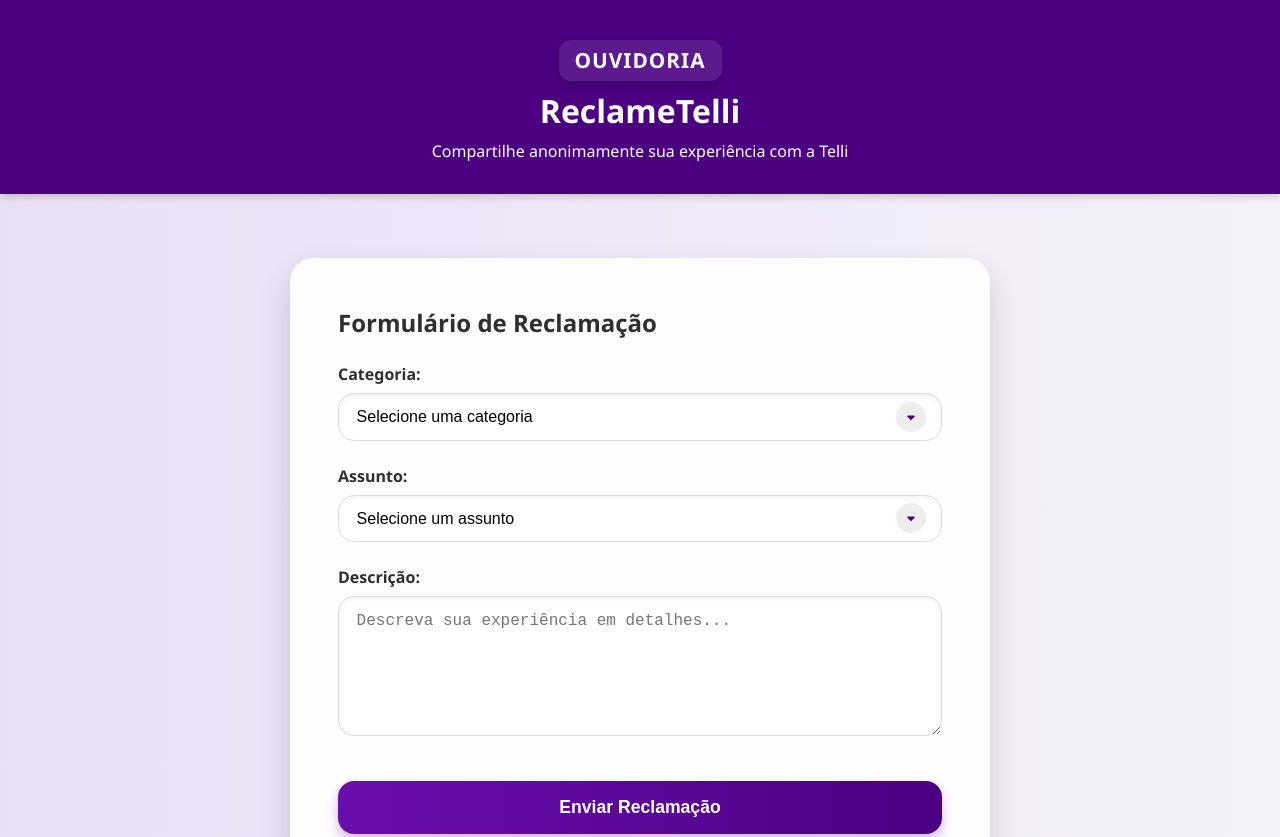
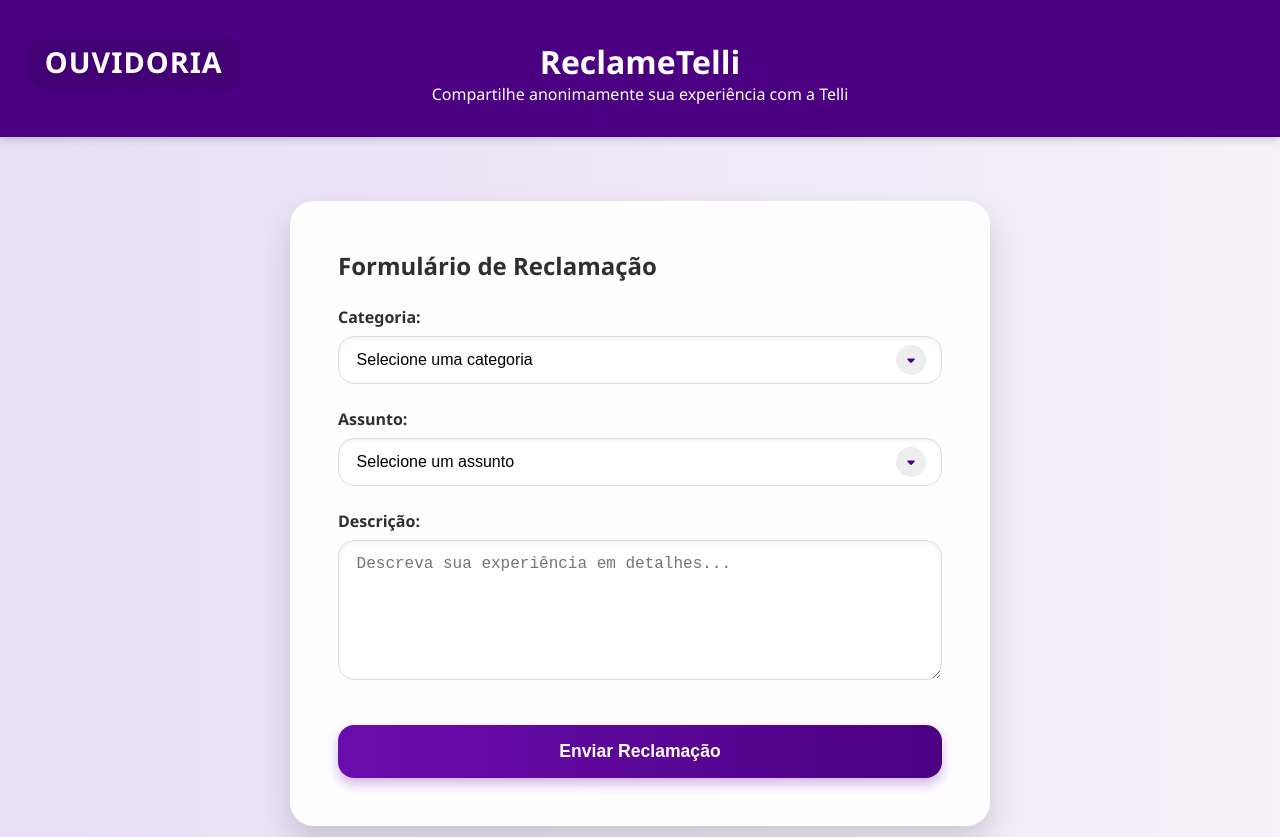
Before and after one commit to thamirisgmt/reclamacoes-telli, a plain HTML site: page index.html in a window 1280 px wide. Shown: the top 837 px of the page. Drawn offline with Linux system fonts and the light colour scheme.

Commit message:
Update index.html

```diff
--- a/index.html
+++ b/index.html
@@ -39,17 +39,17 @@
       padding: 2.5rem 1rem 2rem;
       box-shadow: 0 2px 8px rgba(0, 0, 0, 0.2);
       position: relative;
-      display: flex;
-      flex-direction: column;
-      align-items: center;
-      gap: 0.5rem;
     }
 
     .logo-ouvidoria {
-      font-size: 1.3rem;
+      position: absolute;
+      top: 2.4rem;
+      left: 2rem;
+      font-size: 1.8rem;
       font-weight: bold;
-      background-color: rgba(255, 255, 255, 0.1);
-      padding: 0.4rem 1rem;
+      color: white;
+      background-color: rgba(0, 0, 0, 0.1);
+      padding: 0.2rem 0.8rem;
       border-radius: 12px;
       letter-spacing: 1px;
       box-shadow: 0 4px 12px rgba(0,0,0,0.2);
@@ -58,6 +58,7 @@
     header h1,
     header p {
       text-align: center;
+      position: relative;
       z-index: 2;
     }
 
```
